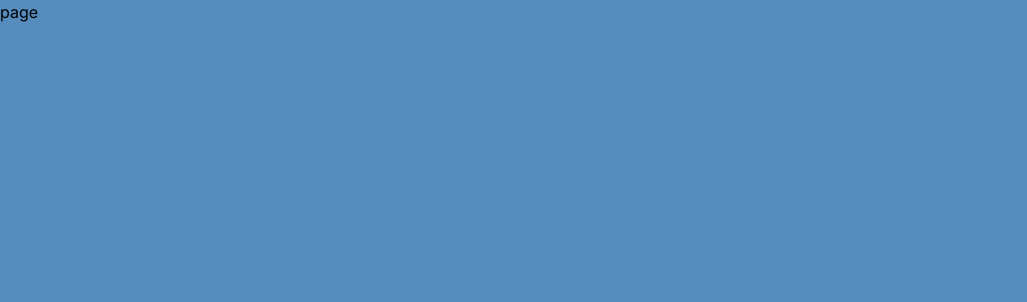
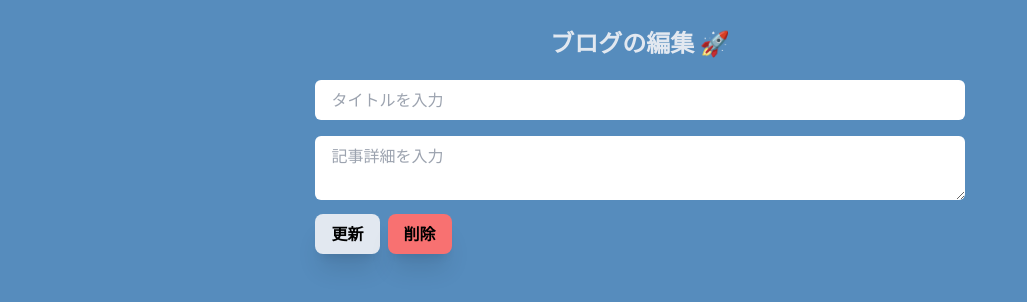
Before and after one commit to hiro0211/fullstack-blog, a Next.js app: page /blog/edit/1 in a window 1280 px wide. Shown: the top 302 px of the page, without its empty margins (0-1027 px from the left). Built offline with nearby package versions, Linux system fonts and the light colour scheme; no server answers; the database is empty.

Commit message:
ブログ更新機能を追加

```diff
--- a/src/app/blog/add/page.tsx
+++ b/src/app/blog/add/page.tsx
@@ -5,7 +5,7 @@
 import React, { useRef } from "react";
 import { Toaster, toast } from "react-hot-toast";
 
-const postblog = async (
+const postBlog = async (
   title: string | undefined,
   description: string | undefined
 ) => {
@@ -34,7 +34,7 @@
     }
 
     toast.loading("投稿中...", { duration: 2000 });
-    await postblog(titleRef.current!.value, descriptionRef.current!.value);
+    await postBlog(titleRef.current!.value, descriptionRef.current!.value);
 
     toast.success("投稿完了", { duration: 2000 });
 
--- a/src/app/blog/edit/[id]/page.tsx
+++ b/src/app/blog/edit/[id]/page.tsx
@@ -1,11 +1,102 @@
-import React from 'react'
+"use client";
 
-const page = () => {
+import { useRouter } from "next/navigation";
+import React, { useEffect, useRef } from "react";
+import { Toaster, toast } from "react-hot-toast";
+
+const editBlog = async (
+  title: string | undefined,
+  description: string | undefined,
+  id: number
+) => {
+  const res = await fetch(`http://localhost:3000/api/blog/${id}`, {
+    method: "PUT",
+    headers: {
+      "Content-Type": "application/json",
+    },
+    body: JSON.stringify({ title, description, id }),
+  });
+
+  return await res.json();
+};
+
+const getBlogById = async (id: number) => {
+  const res = await fetch(`http://localhost:3000/api/blog/${id}`);
+  const data = await res.json();
+  return data.posts;
+};
+
+const EditPost = ({ params }: { params: { id: number } }) => {
+  const router = useRouter();
+  const titleRef = useRef<HTMLInputElement | null>(null);
+  const descriptionRef = useRef<HTMLTextAreaElement | null>(null);
+
+  const handleSubmit = async (e: React.FormEvent) => {
+    e.preventDefault();
+
+    if (!titleRef.current!.value || !descriptionRef.current!.value) {
+      toast.error("タイトルと記事詳細は必須です", { duration: 2000 });
+      return;
+    }
+
+    toast.loading("編集中...", { duration: 2000 });
+    await editBlog(
+      titleRef.current!.value,
+      descriptionRef.current!.value,
+      params.id
+    );
+
+    toast.success("編集完了", { duration: 2000 });
+
+    titleRef.current!.value = "";
+    descriptionRef.current!.value = "";
+
+    router.push("/");
+    router.refresh();
+  };
+
+  useEffect(() => {
+    getBlogById(params.id)
+      .then((data) => {
+        titleRef.current!.value = data.title;
+        descriptionRef.current!.value = data.description;
+      })
+      .catch((error) => {
+        toast.error("エラーが発生しました", { duration: 2000 });
+      });
+  }, []);
+
   return (
     <div>
-      page
+      <Toaster />
+      <div className="w-full m-auto flex my-4">
+        <div className="flex flex-col justify-center items-center m-auto">
+          <p className="text-2xl text-slate-200 font-bold p-3">
+            ブログの編集 🚀
+          </p>
+          <form onSubmit={handleSubmit}>
+            <input
+              ref={titleRef}
+              placeholder="タイトルを入力"
+              type="text"
+              className="rounded-md px-4 w-full py-2 my-2"
+            />
+            <textarea
+              ref={descriptionRef}
+              placeholder="記事詳細を入力"
+              className="rounded-md px-4 py-2 w-full my-2"
+            ></textarea>
+            <button className="font-semibold px-4 py-2 shadow-xl bg-slate-200 rounded-lg m-auto hover:bg-slate-100">
+              更新
+            </button>
+            <button className="ml-2 font-semibold px-4 py-2 shadow-xl bg-red-400 rounded-lg m-auto hover:bg-slate-100">
+              削除
+            </button>
+          </form>
+        </div>
+      </div>
     </div>
-  )
-}
+  );
+};
 
-export default page
+export default EditPost;
```
